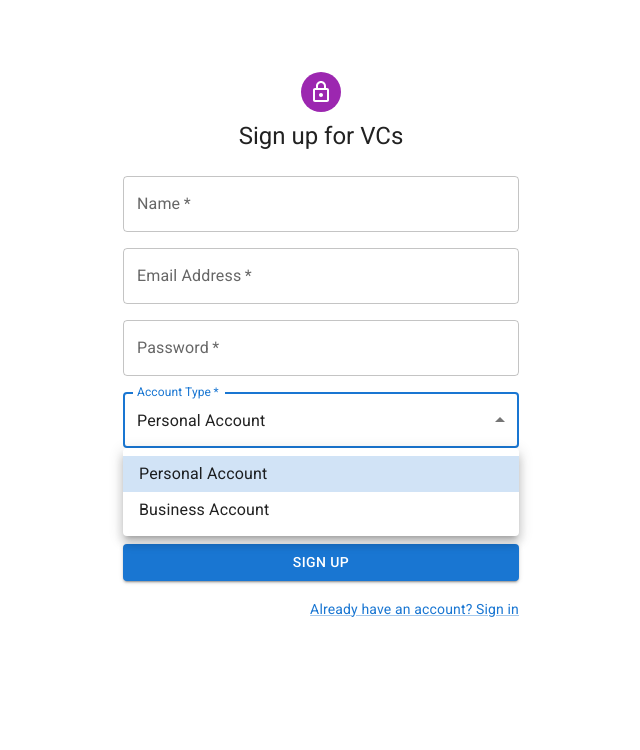
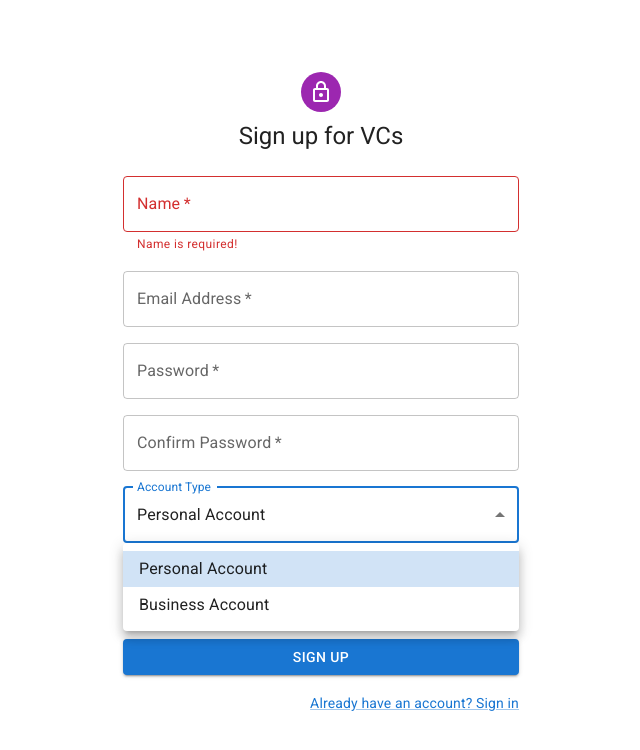
Before and after one commit to trislee02/verifiable-credential-system, a React (Create React App) app in the folder client/: page /auth/register in a window 1280 px wide. Both pictures are taken after a click on the element "Personal Account". Shown: the top 750 px of the page, without its empty margins (319-959 px from the left). Built offline with nearby package versions, Linux system fonts and the light colour scheme.

Commit message:
Validate register form inputs

```diff
--- a/client/src/components/Register/Register.js
+++ b/client/src/components/Register/Register.js
@@ -1,4 +1,4 @@
-import React, { useRef, useState } from "react";
+import React, { useState } from "react";
 import Avatar from "@mui/material/Avatar";
 import Button from "@mui/material/Button";
 import CssBaseline from "@mui/material/CssBaseline";
@@ -20,37 +20,39 @@ import { createTheme, ThemeProvider } from "@mui/material/styles";
 const defaultTheme = createTheme();
 
 const Register = () => {
+    const [name, setName] = useState("");
+    const [email, setEmail] = useState("");
+    const [password, setPassword] = useState("");
+    const [passwordConfirm, setPasswordConfirm] = useState("");
     const [accountType, setAccountType] = useState("personal");
-    const nameRef = useRef();
-    const emailRef = useRef();
+    const [publicKey, setPublicKey] = useState("");
 
     const [emailValidate, setEmailValidate] = useState({ error: false, helperText: "" });
     const [nameValidate, setNameValidate] = useState({ error: false, helperText: "" });
-
-    const handleAccountTypeChange = (event) => {
-        setAccountType(event.target.value);
-    };
+    const [passwordValidate, setPasswordValidate] = useState({ error: false, helperText: "" });
+    const [passwordConfirmValidate, setPasswordConfirmValidate] = useState({ error: false, helperText: "" });
+    const [publicKeyValidate, setPublicKeyValidate] = useState({ error: false, helperText: "" });
 
     const validateName = (name) => {
         if (!name || name.trim().length === 0) {
             setNameValidate({
                 error: true,
-                helperText: "Name is required!"
+                helperText: "Name is required!",
             });
             return false;
         }
         setNameValidate({
-            error: true,
-            helperText: ""
+            error: false,
+            helperText: "",
         });
         return true;
-    }
+    };
 
     const validateEmail = (email) => {
         if (!email || email.trim().length === 0) {
             setEmailValidate({
                 error: true,
-                helperText: "Email Address is required!"
+                helperText: "Email Address is required!",
             });
             return false;
         }
@@ -58,47 +60,89 @@ const Register = () => {
         if (!/[a-z0-9._%+-]+@[a-z0-9.-]+\.[a-z]{2,}$/.test(email)) {
             setEmailValidate({
                 error: true,
-                helperText: "Invalid email address!"
+                helperText: "Invalid email address!",
             });
             return false;
         }
 
         setEmailValidate({
             error: false,
+            helperText: "",
+        });
+
+        return true;
+    };
+
+    const validatePassword = (password) => {
+        if (!password || password.trim().length === 0) {
+            setPasswordValidate({
+                error: true,
+                helperText: "Password is required!",
+            });
+            return false;
+        }
+        if (!/(?=.*\d)(?=.*[a-z])(?=.*[A-Z]).{8,}/.test(password)) {
+            setPasswordValidate({
+                error: true,
+                helperText: "Password must contain at least one  number and one uppercase and lowercase letter, and at least 8 or more characters!",
+            });
+            return false;
+        }
+        setPasswordValidate({
+            error: false,
+            helperText: "",
+        });
+        return true;
+    };
+
+    const validatePasswordConfirm = (input) => {
+        if (!input || input.trim().length === 0 || input.trim() !== password.trim()) {
+            setPasswordConfirmValidate({
+                error: true,
+                helperText: "Password not match!",
+            });
+            return false;
+        }
+        setPasswordConfirmValidate({
+            error: false,
+            helperText: "",
+        });
+        return true;
+    };
+
+    const validatePublicKey = (input) => {
+        if (!input || input.trim().length === 0) {
+            setPublicKeyValidate({
+                error: true,
+                helperText: "Public Key is required!"
+            });
+            return false;
+        }
+        setPublicKeyValidate({
+            error: false,
             helperText: ""
         });
-
         return true;
     }
 
     const handleSubmit = (event) => {
         event.preventDefault();
-        const data = new FormData(event.currentTarget);
-        const name = nameRef.current.value;
-        const email = emailRef.current.value;
 
-        if (!validateName(name)) return;
-        if (!validateEmail(email)) return;
+        const validName = validateName(name);
+        const validEmail = validateEmail(email);
+        const validPassword = validatePassword(password) && validatePasswordConfirm(passwordConfirm);
+        const validPublicKey = validatePublicKey(publicKey);
 
-        console.log({
-            email: data.get("email"),
-            password: data.get("password"),
-            accountType: data.get("account-type"),
-            publicKey: data.get("publickey")
-        });
+        if (!(validName && validEmail && validPassword && validPublicKey)) return;
+
+        console.log({ name, email, password, passwordConfirm, accountType, publicKey });
     };
 
     return (
         <ThemeProvider theme={defaultTheme}>
             <Container component="main" maxWidth="xs">
                 <CssBaseline />
-                <Box
-                    sx={{
-                        marginTop: 8,
-                        display: "flex",
-                        flexDirection: "column",
-                        alignItems: "center",
-                    }}>
+                <Box sx={{ marginTop: 8, display: "flex", flexDirection: "column", alignItems: "center" }}>
                     <Avatar sx={{ m: 1, bgcolor: "secondary.main" }}>
                         <LockOutlinedIcon />
                     </Avatar>
@@ -108,27 +152,49 @@ const Register = () => {
                     <Box component="form" noValidate onSubmit={handleSubmit} sx={{ mt: 3 }}>
                         <Grid container spacing={2}>
                             <Grid item xs={12}>
-                                { !nameValidate.error && <TextField ref={nameRef} autoComplete="full-name" name="name" required fullWidth id="name" label="Name" autoFocus />}
-                                { nameValidate.error && <TextField ref={nameRef} error helperText={nameValidate.helperText} autoComplete="full-name" name="name" required fullWidth id="name" label="Name" autoFocus />}
+                                <TextField value={name} onChange={(event) => setName(event.target.value)}
+                                    onBlur={(event) => validateName(event.target.value)}
+                                    onKeyUp={(event) => validateName(event.target.value)}
+                                    error={nameValidate.error} helperText={nameValidate.helperText}
+                                    autoComplete="full-name" name="name" required fullWidth id="name"
+                                    label="Name" autoFocus />
                             </Grid>
                             <Grid item xs={12}>
-                                { !emailValidate.error && <TextField ref={emailRef} required fullWidth id="email" label="Email Address" name="email" autoComplete="email" />}
-                                { emailValidate.error && <TextField ref={emailRef} required error helperText={emailValidate.helperText} fullWidth id="email" label="Email Address" name="email" autoComplete="email" />}
+                                <TextField value={email} onChange={(event) => setEmail(event.target.value)}
+                                    onBlur={(event) => validateEmail(event.target.value)}
+                                    onKeyUp={(event) => validateEmail(event.target.value)}
+                                    error={emailValidate.error} helperText={emailValidate.helperText}
+                                    required fullWidth id="email" label="Email Address" name="email"
+                                    autoComplete="email" />
                             </Grid>
                             <Grid item xs={12}>
-                                <TextField required fullWidth name="password" label="Password" type="password" id="password" autoComplete="new-password" />
+                                <TextField value={password} onChange={(event) => setPassword(event.target.value)}
+                                    onBlur={(event) => validatePassword(event.target.value)}
+                                    onKeyUp={(event) => validatePassword(event.target.value)}
+                                    error={passwordValidate.error} helperText={passwordValidate.helperText}
+                                    required fullWidth name="password" label="Password" type="password" id="password"
+                                    autoComplete="new-password" />
                             </Grid>
                             <Grid item xs={12}>
-                                <FormControl sx={{ minWidth: 80 }} fullWidth required>
-                                    <InputLabel id="account-type-label">Account Type</InputLabel>
-                                    <Select labelId="account-type-label" name="account-type" id="account-type" value={accountType} onChange={handleAccountTypeChange} label="Account Type" required>
-                                        <MenuItem value="personal">Personal Account</MenuItem>
-                                        <MenuItem value="business">Business Account</MenuItem>
-                                    </Select>
-                                </FormControl>
+                                <TextField value={passwordConfirm} onChange={(event) => setPasswordConfirm(event.target.value)}
+                                onBlur={(event) => validatePasswordConfirm(event.target.value)}
+                                onKeyUp={(event) => validatePasswordConfirm(event.target.value)}
+                                error={passwordConfirmValidate.error} helperText={passwordConfirmValidate.helperText}
+                                required fullWidth name="passwordConfirm" label="Confirm Password" type="password"
+                                id="passwordConfirm" />
                             </Grid>
                             <Grid item xs={12}>
-                                <TextField name="publickey" required fullWidth id="publickey" label="Public Key" />
+                                <TextField id="account-type-select" select label="Account Type" value={accountType} onChange={(event) => setAccountType(event.target.value)} fullWidth>
+                                    <MenuItem value="personal"> Personal Account</MenuItem>
+                                    <MenuItem value="business"> Business Account</MenuItem>
+                                </TextField>
+                            </Grid>
+                            <Grid item xs={12}>
+                                <TextField value={publicKey} onChange={event => setPublicKey(event.target.value)}
+                                onBlur={event => validatePublicKey(event.target.value)}
+                                onKeyUp={event => validatePublicKey(event.target.value)}
+                                error={publicKeyValidate.error} helperText={publicKeyValidate.helperText}
+                                name="publickey" required fullWidth id="publickey" label="Public Key" />
                             </Grid>
                         </Grid>
                         <Button type="submit" fullWidth variant="contained" sx={{ mt: 3, mb: 2 }}>
```
